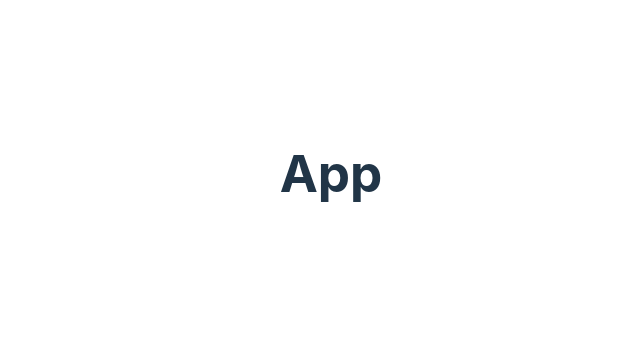
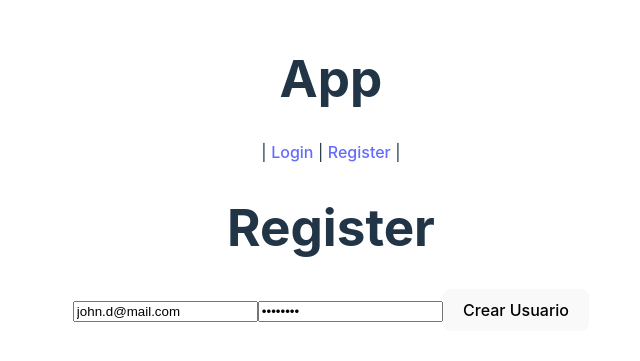
Before and after one commit to kleecollage/Vue-Fundamentals, a Vue app: page /register in a window 1280 px wide. Shown: the part 227-588 px from the top of the page, without its empty margins (309-949 px from the left). Built offline with nearby package versions, Linux system fonts and the light colour scheme.

Commit message:
Firebase | routes security

```diff
--- a/package.json
+++ b/package.json
@@ -9,6 +9,8 @@
     "preview": "vite preview"
   },
   "dependencies": {
+    "firebase": "^11.0.1",
+    "pinia": "^2.2.6",
     "vue": "^3.5.12",
     "vue-router": "^4.4.5"
   },
--- a/src/App.vue
+++ b/src/App.vue
@@ -1,11 +1,20 @@
 <template>
   <h1>App</h1>
+  <nav v-if="!userStore.loadingSession">
+    <router-link to="/" v-if="userStore.userData">Home</router-link> |
+    <router-link to="/login" v-if="!userStore.userData">Login</router-link> |
+    <router-link to="/register" v-if="!userStore.userData">Register</router-link> |
+    <button @click="userStore.logoutUser" v-if="userStore.userData">Logout</button>
+  </nav>
+  <div v-else>
+    loading user ...
+  </div>
+  <router-view></router-view>
 </template>
 
 <script setup>
+import { useUserStore } from './stores/user';
+
+const userStore = useUserStore();
 
 </script>
-
-<style lang="scss" scoped>
-
-</style>
--- /dev/null
+++ b/src/firebaseConfig.js
@@ -0,0 +1,19 @@
+// Import the functions you need from the SDKs you need
+import { initializeApp } from "firebase/app";
+import { getAuth } from "firebase/auth";
+
+// Your web app's Firebase configuration
+const firebaseConfig = {
+  apiKey: "AIzaSyC3JamkXUd8kpEg1184NzpjiZWPK_U9MLI",
+  authDomain: "vue-3-a37f1.firebaseapp.com",
+  projectId: "vue-3-a37f1",
+  storageBucket: "vue-3-a37f1.firebasestorage.app",
+  messagingSenderId: "776737041352",
+  appId: "1:776737041352:web:882b4596f13387173aeefd"
+};
+
+// Initialize Firebase
+initializeApp(firebaseConfig);
+const auth = getAuth()
+
+export { auth }
--- a/src/main.js
+++ b/src/main.js
@@ -1,5 +1,10 @@
 import { createApp } from 'vue'
 import './style.css'
 import App from './App.vue'
+import router from './router'
+import { createPinia } from 'pinia'
 
-createApp(App).mount('#app')
+const app = createApp(App)
+const pinia = createPinia()
+
+app.use(router).use(pinia).mount('#app');
--- /dev/null
+++ b/src/router.js
@@ -0,0 +1,31 @@
+import { createRouter, createWebHistory } from "vue-router";
+import { useUserStore } from "./stores/user";
+import HomeView from "./views/HomeView.vue";
+import LoginView from "./views/LoginView.vue";
+import RegisterView from "./views/RegisterView.vue";
+
+const requireAuth = async (to, from, next) => {
+  const userStore = useUserStore();
+  userStore.loadingSession = true;
+  userStore.loadingSession = true;
+  const user = await userStore.currentUser();
+  if (user) {
+      next();
+  } else {
+      next("/login");
+  }
+  userStore.loadingSession = false;
+};
+
+const routes = [
+  {path: '/', component: HomeView, beforeEnter: requireAuth},
+  {path: '/login', component: LoginView },
+  {path: '/register', component: RegisterView },
+]
+
+const router = createRouter({
+  history: createWebHistory(),
+  routes
+})
+
+export default router
--- /dev/null
+++ b/src/stores/user.js
@@ -0,0 +1,87 @@
+import { defineStore } from 'pinia';
+import {
+	createUserWithEmailAndPassword,
+	onAuthStateChanged,
+	signInWithEmailAndPassword,
+	signOut,
+} from 'firebase/auth';
+import router from '../router';
+import { auth } from '../firebaseConfig';
+
+export const useUserStore = defineStore('userStore', {
+	state: () => ({
+		userData: null,
+		loadingUser: false,
+    loadingSession: false,
+	}),
+	actions: {
+		async registerUser(email, password) {
+			this.loadingUser = true;
+			try {
+				const { user } = await createUserWithEmailAndPassword(
+					auth,
+					email,
+					password
+				);
+				this.userData = { email: user.email, uid: user.uid };
+				router.push('/');
+			} catch (error) {
+				console.log(error);
+			} finally {
+				this.loadingUser = false;
+			}
+		},
+
+		async loginUser(email, password) {
+			this.loadingUser = true;
+			try {
+				const { user } = await signInWithEmailAndPassword(
+					auth,
+					email,
+					password
+				);
+				this.userData = { email: user.email, uid: user.uid };
+				router.push('/');
+				console.log('logged...', email);
+			} catch (e) {
+				console.log(e);
+			} finally {
+				this.loadingUser = false;
+			}
+		},
+
+		async logoutUser() {
+			try {
+				await signOut(auth);
+				this.userData = null;
+				router.push('/login');
+			} catch (error) {
+				console.log(error);
+			}
+		},
+
+
+    currentUser() {
+			return new Promise((resolve, reject) => {
+				const unsuscribe = onAuthStateChanged( auth, (user) => {
+						if (user) {
+							this.userData = { email: user.email, uid: user.uid };
+						} else {
+							this.userData = null;
+						}
+						resolve(user);
+            unsuscribe();
+					},
+					(e) => {
+            reject(e)
+            unsuscribe();
+          }
+				);
+			});
+		},
+
+
+
+
+	},
+});
--- /dev/null
+++ b/src/views/HomeView.vue
@@ -0,0 +1,10 @@
+<template>
+  <h1>Home</h1>
+  <p>Bienvenido {{ userStore.userData?.email }}</p>
+</template>
+
+<script setup>
+import { useUserStore } from '../stores/user';
+
+const userStore = useUserStore();
+</script>
--- /dev/null
+++ b/src/views/LoginView.vue
@@ -0,0 +1,28 @@
+<template>
+  <h1>Login</h1>
+  <form @submit.prevent="handleSubmit">
+    <input type="email" placeholder="Ingrese su email" v-model.trim="email">
+    <input type="password" placeholder="Ingrese su contraseña" v-model.trim="password">
+    <button type="submit" :disabled="userStore.loadingUser">Acceder</button>
+  </form>
+</template>
+
+<script setup>
+import { ref } from 'vue';
+import { useUserStore } from '../stores/user';
+
+const userStore = useUserStore();
+
+const email = ref('john.d@mail.com');
+const password = ref('12345678');
+
+
+const handleSubmit = async() => {
+  if (!email.value || password.value.length < 6) {
+    return alert('¡Hay campos vacios!')
+  }
+  await userStore.loginUser(email.value, password.value)
+}
+
+
+</script>
--- /dev/null
+++ b/src/views/RegisterView.vue
@@ -0,0 +1,31 @@
+<template>
+  <h1>Register</h1>
+  <form @submit.prevent="handleSubmit">
+    <input type="email" placeholder="Ingrese su email" v-model.trim="email">
+    <input type="password" placeholder="Ingrese su contraseña" v-model.trim="password">
+    <button type="submit" :disabled="userStore.loadingUser">Crear Usuario</button>
+  </form>
+</template>
+
+<script setup>
+import { ref } from 'vue';
+import { useUserStore } from '../stores/user';
+// import { useRouter } from 'vue-router';
+
+const userStore = useUserStore();
+// const router = useRouter();
+
+const email = ref('john.d@mail.com');
+const password = ref('12345678');
+
+
+const handleSubmit = async() => {
+  if (!email.value || password.value.length < 6) {
+    return alert('¡Hay campos vacios!')
+  }
+  await userStore.registerUser(email.value, password.value)
+  // router.push('/')
+}
+
+
+</script>
```
Also changed, not shown: 1 other file (tests, documents, lock files or other folders).
